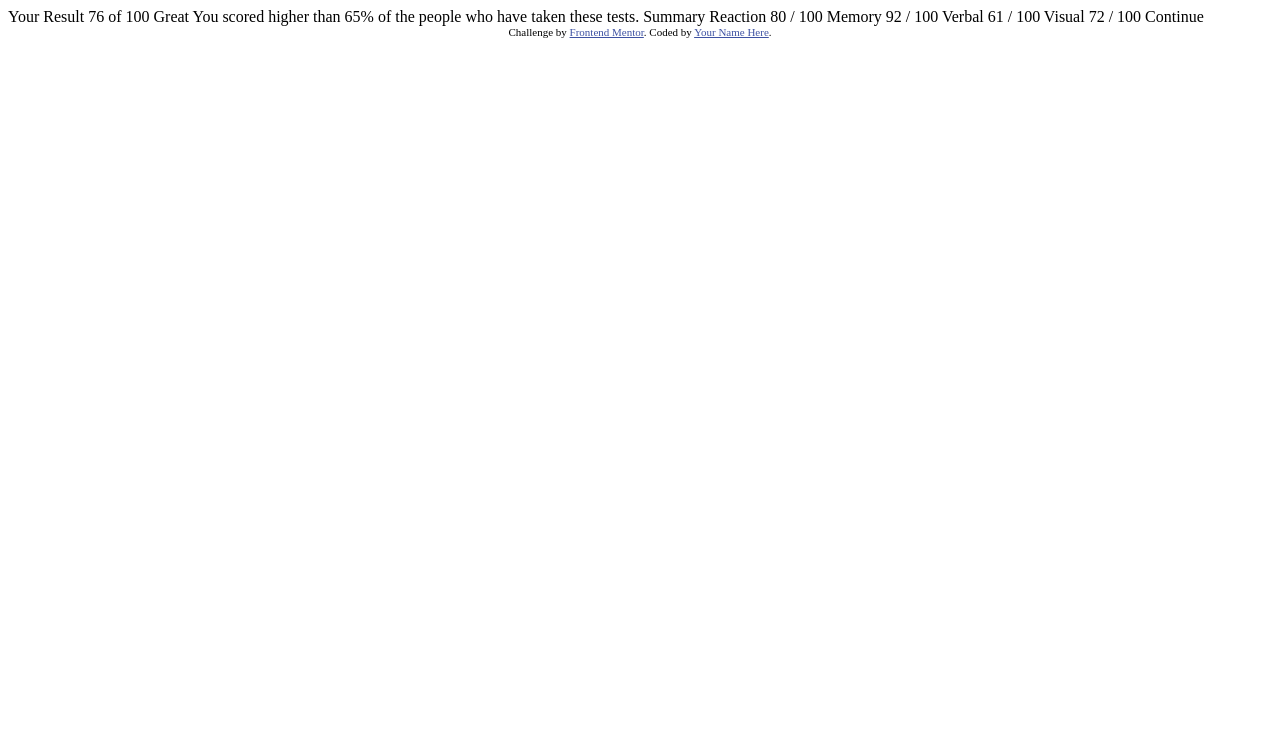
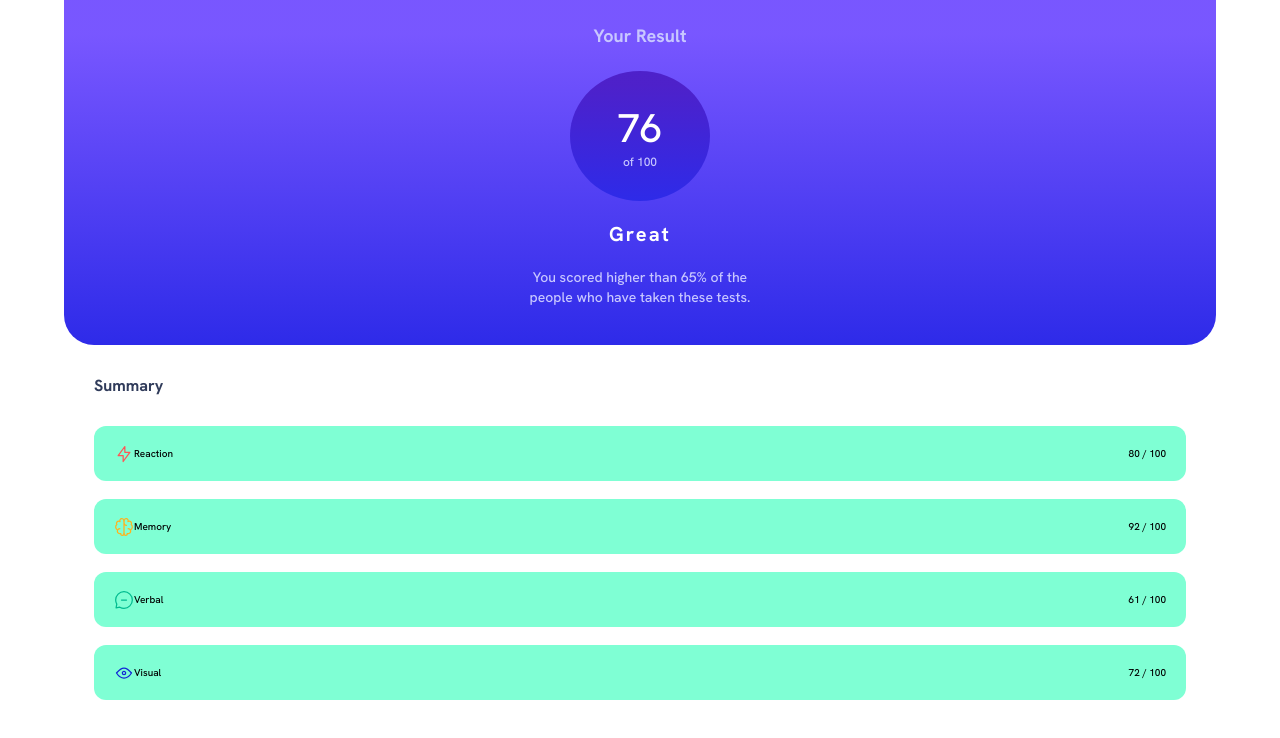
Before and after one commit to RodCri/results-summary-component, a plain HTML site: page index.html in a window 1280 px wide. Drawn offline with Linux system fonts and the light colour scheme.

Commit message:
add section Result

```diff
--- a/index.html
+++ b/index.html
@@ -2,27 +2,54 @@
 <html lang="en">
 <head>
   <meta charset="UTF-8">
-  <meta name="viewport" content="width=device-width, initial-scale=1.0"> <!-- displays site properly based on user's device -->
-
+  <meta name="viewport" content="width=device-width, initial-scale=1.0">
   <link rel="icon" type="image/png" sizes="32x32" href="./assets/images/favicon-32x32.png">
-
   <title>Frontend Mentor | Results summary component</title>
-
-  <!-- Feel free to remove these styles or customise in your own stylesheet 👍 -->
-  <style>
-    .attribution { font-size: 11px; text-align: center; }
-    .attribution a { color: hsl(228, 45%, 44%); }
-  </style>
+  <link rel="stylesheet" href="css/style.css">
+  <meta name="keywords" content="Result, summary, component, frontendmentor">
+  <meta name="description" content="Results summary component challenge of frontendmentor">
+  <meta name="author" content="Cristian Camilo Rodriguez">
 </head>
 <body>
-
-  Your Result
-  76
-  of 100
-
-  Great
-  You scored higher than 65% of the people who have taken these tests.
-
+  <main class="content">
+    <article class="results">
+      <section class="result">
+        <h3 class="result__title">Your Result</h3>
+        <div class="result__score">
+          <p class="score__point">76</p>
+          <span class="score__of">of 100</span>
+        </div>
+        <h2 class="result__info">Great</h2>
+        <p class="result__description">You scored higher than 65% of the people who have taken these tests.</p>
+      </section>
+      <section class="summary">
+        <h2 class="summary__title">Summary</h2>
+        <section class="tags">
+          <div class="tag">
+            <img src="assets/images/icon-reaction.svg" alt="" class="tag__icon">
+            <p class="tag__name">Reaction</p>
+            <p class="tag__score">80 / 100</p>
+          </div>
+          <div class="tag">
+            <img src="assets/images/icon-memory.svg" alt="" class="tag__icon">
+            <p class="tag__name">Memory</p>
+            <p class="tag__score">92 / 100</p>
+          </div>
+          <div class="tag">
+            <img src="assets/images/icon-verbal.svg" alt="" class="tag__icon">
+            <p class="tag__name">Verbal</p>
+            <p class="tag__score">61 / 100</p>
+          </div>
+          <div class="tag">
+            <img src="assets/images/icon-visual.svg" alt="" class="tag__icon">
+            <p class="tag__name">Visual</p>
+            <p class="tag__score">72 / 100</p>
+          </div>
+        </section>
+      </section>
+    </article>
+  </main>
+  <!--
   Summary
 
   Reaction
@@ -37,11 +64,6 @@
   Visual
   72 / 100
 
-  Continue
-
-  <div class="attribution">
-    Challenge by <a href="https://www.frontendmentor.io?ref=challenge" target="_blank">Frontend Mentor</a>.
-    Coded by <a href="#">Your Name Here</a>.
-  </div>
+  Continue -->
 </body>
 </html>
--- /dev/null
+++ b/sass/_variables.scss
@@ -0,0 +1,12 @@
+$light-red: hsl(0, 100%, 67%);
+$orangey-yellow: hsl(39, 100%, 56%);
+$green-teal: hsl(166, 100%, 37%);
+$cobalt-blue: hsl(234, 85%, 45%);
+$light-slate-blue-background: hsl(252, 100%, 67%);
+$light-royal-blue-background: hsl(241, 81%, 54%);
+$violet-blue-circle: hsl(256, 72%, 46%);
+$persian-blue-circle: hsla(241, 72%, 46%, 0);
+$white: hsl(0, 0%, 100%);
+$pale-blue: hsl(221, 100%, 96%);
+$light-lavender: hsl(241, 100%, 89%);
+$dark-gray-blue: hsl(224, 30%, 27%);
--- /dev/null
+++ b/sass/style.scss
@@ -0,0 +1,101 @@
+@import url('https://fonts.googleapis.com/css2?family=Hanken+Grotesk:wght@500;700;800&display=swap');
+@import "variables";
+*{
+  padding: 0;
+  margin: 0;
+  box-sizing: border-box;
+}
+html{
+  font-size: 62.5%;
+}
+body{
+  font-size: 1rem;
+  font-family: 'Hanken Grotesk', sans-serif;
+}
+.content{
+  display: grid;
+  place-items: center;
+  .results{
+    width: 100%;
+    display: flex;
+    flex-direction: column;
+    align-items: center;
+    .result{
+      width: 90%;
+      height: 345px;
+      background: linear-gradient(180deg, $light-slate-blue-background 10%, $light-royal-blue-background 100%);
+      border-radius: 0 0 30px 30px;
+      color: $white;
+      display: flex;
+      flex-direction: column;
+      align-items: center;
+      &__title{
+        padding: 24px 0;
+        font-size: 1.8rem;
+        color: $light-lavender;
+      }
+      &__score{
+        width: 140px;
+        height: 130px;
+        border-radius: 50%;
+        background: linear-gradient(180deg, $violet-blue-circle 10%, $light-royal-blue-background 100%);
+        display: flex;
+        flex-direction: column;
+        justify-content: center;
+        align-items: center;
+        margin-bottom: 20px;
+        .score__point{
+          font-size: 4rem;
+        }
+        .score__of{
+          font-size: 1.2rem;
+          color: $light-lavender;
+        }
+      }
+      &__info{
+        font-size: 2rem;
+        margin-bottom: 20px;
+        letter-spacing: .2rem;
+      }
+      &__description{
+        width: 250px;
+        font-size: 1.4rem;
+        color: $light-lavender;
+        text-align: center;
+        line-height: 2rem;
+      }
+    }
+    .summary{
+      width: 90%;
+      padding: 30px;
+      &__title{
+        font-size: 1.6rem;
+        color: $dark-gray-blue;
+        margin-bottom: 30px;
+      }
+      .tags{
+        display: flex;
+        flex-direction: column;
+        gap: 18px;
+        .tag{
+          width: 100%;
+          height: 55px;
+          display: flex;
+          align-items: center;
+          background-color: aquamarine;
+          border-radius: 12px;
+          padding: 0 20px;
+          &__icon{
+
+          }
+          &__name{
+
+          }
+          &__score{
+            margin-left: auto;
+          }
+        }
+      }
+    }
+  }
+}
```
Also changed, not shown: css/style.css (added), 3 other files.
